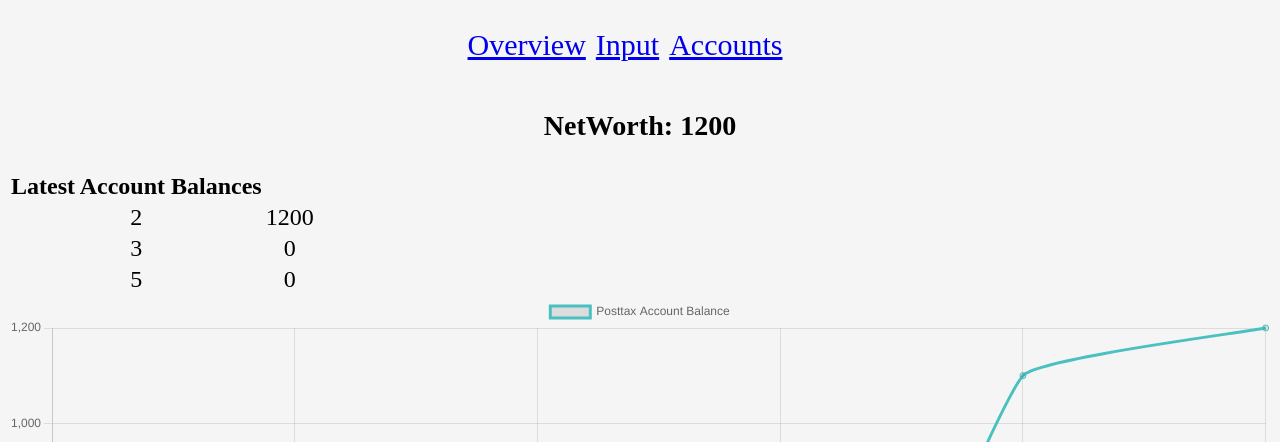
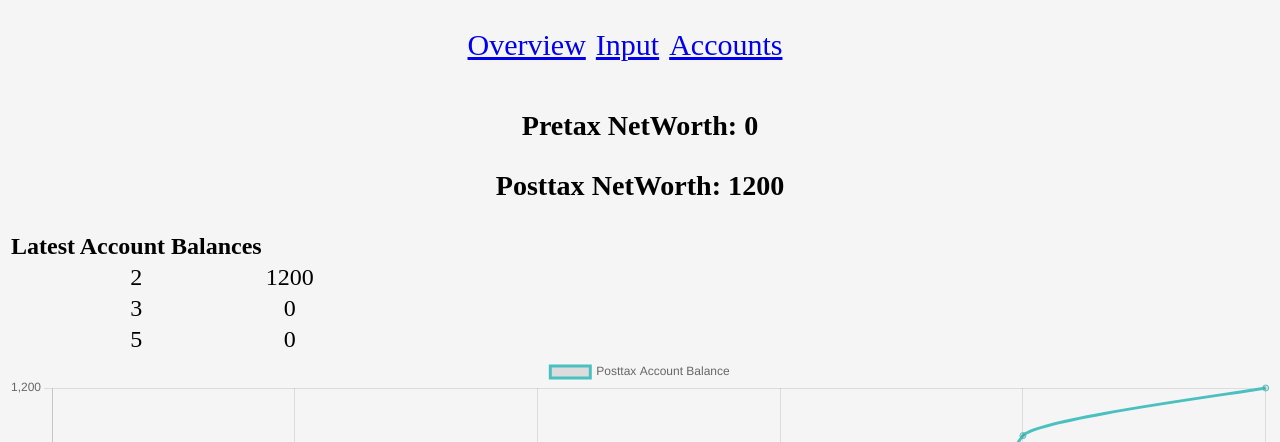
Before and after one commit to shu-fang/shu-fang.github.io, a Flask app: page / in a window 1280 px wide. Shown: the top 442 px of the page. Run offline with Flask 2, Linux system fonts and the light colour scheme; data comes from the database, SQL or seed files in the repository.

Commit message:
added pretax/posttax networth

```diff
--- a/app/app.py
+++ b/app/app.py
@@ -14,11 +14,12 @@ def serve_css(path):
 def index():
     conn = db_connection('accounts')
     cursor = conn.cursor()
-    cursor.execute("SELECT name, balances FROM accounts")
+    cursor.execute("SELECT name, balances, tax_status FROM accounts")
     accounts_data = cursor.fetchall()
 
-    total_balance = sum([int(balance) for _, balance in accounts_data if balance.isdigit()])
-    return render_template('index.html', account_balances=accounts_data, total_balance=total_balance)
+    pretax_balance = sum([int(balance) for _, balance, tax_status in accounts_data if balance.isdigit() and tax_status == 'pre-tax'])
+    posttax_balance = sum([int(balance) for _, balance, tax_status in accounts_data if balance.isdigit() and tax_status == 'post-tax'])
+    return render_template('index.html', account_balances=accounts_data, pretax_balance=pretax_balance, posttax_balance=posttax_balance)
 
 @app.route('/get_pretax_accounts')
 def get_pretax_accounts(tax_status):
--- a/app/templates/index.html
+++ b/app/templates/index.html
@@ -18,7 +18,8 @@
     </head>
     <body onload="createChart()">
         <div class="key-metrics">
-            <h3>NetWorth: {{ total_balance }}</h3>
+            <h3>Pretax NetWorth: {{ pretax_balance }}</h3>
+            <h3>Posttax NetWorth: {{ posttax_balance }}</h3>
         </div>
         <table id="account-balances">
             <thead>
@@ -27,7 +28,7 @@
                 </tr>
             </thead>
             <tbody>
-                {% for account, balances in account_balances %}
+                {% for account, balances, _ in account_balances %}
                     <tr>
                         <td>{{ account }}</td>
                         <td>{{ balances }}</td>
```
